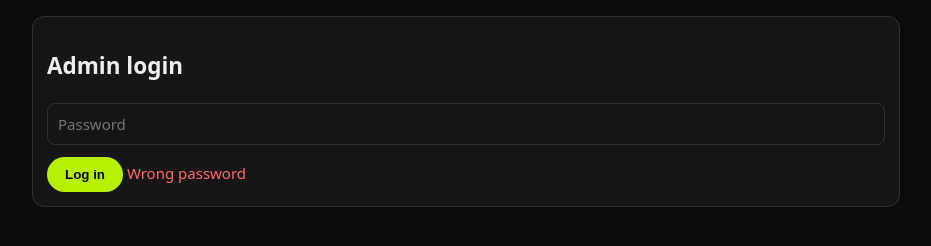
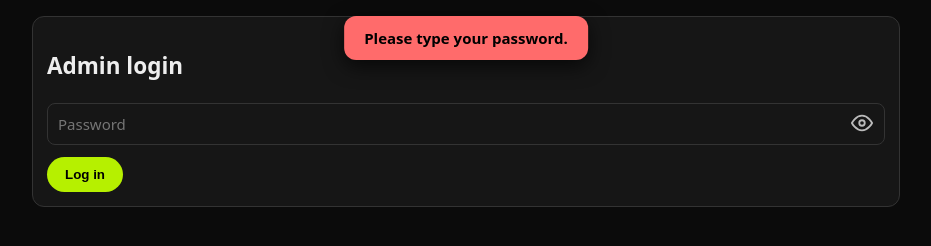
Before and after one commit to picklego2026/picklegocourt, a plain HTML site: page public/admin.html in a window 1280 px wide. Both pictures are taken after a click on the button "Log in". Shown: the whole page, without its empty margins (174-1105 px from the left). Drawn offline with Linux system fonts and the light colour scheme; no server answers.

Commit message:
Add files via upload

```diff
--- a/public/admin.html
+++ b/public/admin.html
@@ -5,10 +5,11 @@ body{margin:0;font:15px system-ui,sans-serif;background:#0b0b0b;color:#eee}main{
 input,textarea{width:100%;background:var(--c);color:#eee;border:1px solid #333;padding:10px;border-radius:8px;font:inherit;margin:4px 0 12px}
 label{color:var(--m);font-size:13px}.go,.sm{border:0;border-radius:999px;background:var(--l);color:#000;font-weight:700;cursor:pointer;padding:10px 18px}
 .sm{padding:6px 12px;font-size:12px;margin-right:4px}.sm:disabled{opacity:.4;cursor:default}.x{background:#ff6b6b}.g{background:#333;color:#eee}.card{background:var(--c);border:1px solid #333;border-radius:12px;padding:14px;margin-bottom:12px}
-table{width:100%;border-collapse:collapse;font-size:13px}td:nth-child(3){white-space:normal;min-width:190px}td,th{padding:6px;border-bottom:1px solid #2a2a2a;text-align:left;white-space:nowrap}.hide{display:none}
+table{width:100%;border-collapse:collapse;font-size:13px}td:nth-child(3){white-space:normal;min-width:190px}td,th{padding:6px;border-bottom:1px solid #2a2a2a;text-align:left;white-space:nowrap}.hide{display:none}.pwb{position:relative}.pwb input{padding-right:48px;margin-bottom:12px}.eye{position:absolute;right:8px;top:9px;background:none;border:0;color:#bbb;cursor:pointer;padding:4px}#toast{position:fixed;top:16px;left:50%;transform:translateX(-50%);background:#ff6b6b;color:#000;font-weight:700;padding:12px 20px;border-radius:12px;z-index:9;box-shadow:0 6px 20px #000a}
 </style></head><body><main>
-<div id="lg" class="card"><h2>Admin login</h2><input id="pw" type="password" placeholder="Password"><button class="go" id="li">Log in</button> <span id="le" style="color:#ff6b6b"></span></div>
-<div id="ad" class="hide"><div id="nv" style="display:flex;gap:8px;margin:6px 0 14px"><button class="go" data-v="pb">Bookings</button><button class="go g" data-v="ps">Venue settings</button></div>
+<div id="toast" class="hide"></div>
+<div id="lg" class="card"><h2>Admin login</h2><div class="pwb"><input id="pw" type="password" placeholder="Password" autocomplete="current-password"><button type="button" class="eye" id="ey" title="Show or hide password"><svg width="22" height="22" viewBox="0 0 24 24" fill="none" stroke="currentColor" stroke-width="2" stroke-linecap="round"><path d="M1 12s4-8 11-8 11 8 11 8-4 8-11 8S1 12 1 12z"/><circle cx="12" cy="12" r="3"/><path id="sl" class="hide" d="M3 3l18 18"/></svg></button></div><button class="go" id="li">Log in</button> <span id="le" style="color:#ff6b6b"></span></div>
+<div id="ad" class="hide"><div id="nv" style="display:flex;gap:8px;margin:6px 0 14px"><button class="go" data-v="pb">Bookings</button><button class="go g" data-v="ps">Venue settings</button><button class="go g" id="lo" style="margin-left:auto">Log out</button></div>
 <div id="ps" class="hide"><h2>Venue settings</h2><div class="card" id="fm"></div><button class="go" id="sv">Save changes</button> <span id="so"></span></div>
 <div id="pb"><h2>Bookings</h2><div id="tb" style="margin-bottom:10px"></div>
 <div class="card" style="overflow:auto"><table id="bt"></table></div>
@@ -45,7 +46,13 @@ async function init(){
  const al=document.createElement('label');al.textContent='Amenities (tick what the venue has)';$('#fm').append(al);
  const ad=document.createElement('div');ad.style.cssText='display:grid;grid-template-columns:repeat(auto-fill,minmax(180px,1fr));gap:6px;margin:6px 0';
  AM.forEach(([k,n])=>{const l=document.createElement('label');l.style.color='#eee';const c=document.createElement('input');c.type='checkbox';c.id='a_'+k;c.style.cssText='width:auto;margin:0 6px 0 0';c.checked=(S.amenities||'').split(',').includes(k);l.append(c,n);ad.append(l)});$('#fm').append(ad)}
-$('#li').onclick=async()=>{const r=await api('login',{password:$('#pw').value});if(r.ok)init();else $('#le').textContent='Wrong password'};
+function toast(t){const e=$('#toast');e.textContent=t;e.classList.remove('hide');clearTimeout(window.tt);window.tt=setTimeout(()=>e.classList.add('hide'),3500)}
+$('#li').onclick=async()=>{if(!$('#pw').value){toast('Please type your password.');return}
+ const r=await api('login',{password:$('#pw').value});
+ if(r.ok){$('#pw').value='';init()}else{toast('Wrong password. Please try again.');$('#pw').focus();$('#pw').select()}};
+$('#pw').onkeydown=e=>{if(e.key=='Enter')$('#li').click()};
+$('#ey').onclick=()=>{const t=$('#pw'),show=t.type=='password';t.type=show?'text':'password';$('#sl').classList.toggle('hide',!show)};
+$('#lo').onclick=async()=>{await api('logout',{});location.reload()};
 $('#sv').onclick=async()=>{const b={};F.forEach(([k])=>b[k]=$('#f_'+k).value);b.amenities=AM.filter(([k])=>$('#a_'+k).checked).map(([k])=>k).join(',');const r=await api('admin/settings',b);$('#so').textContent=r.ok?'Saved!':'Error saving'};
 init();
 </script></main></body></html>
```
